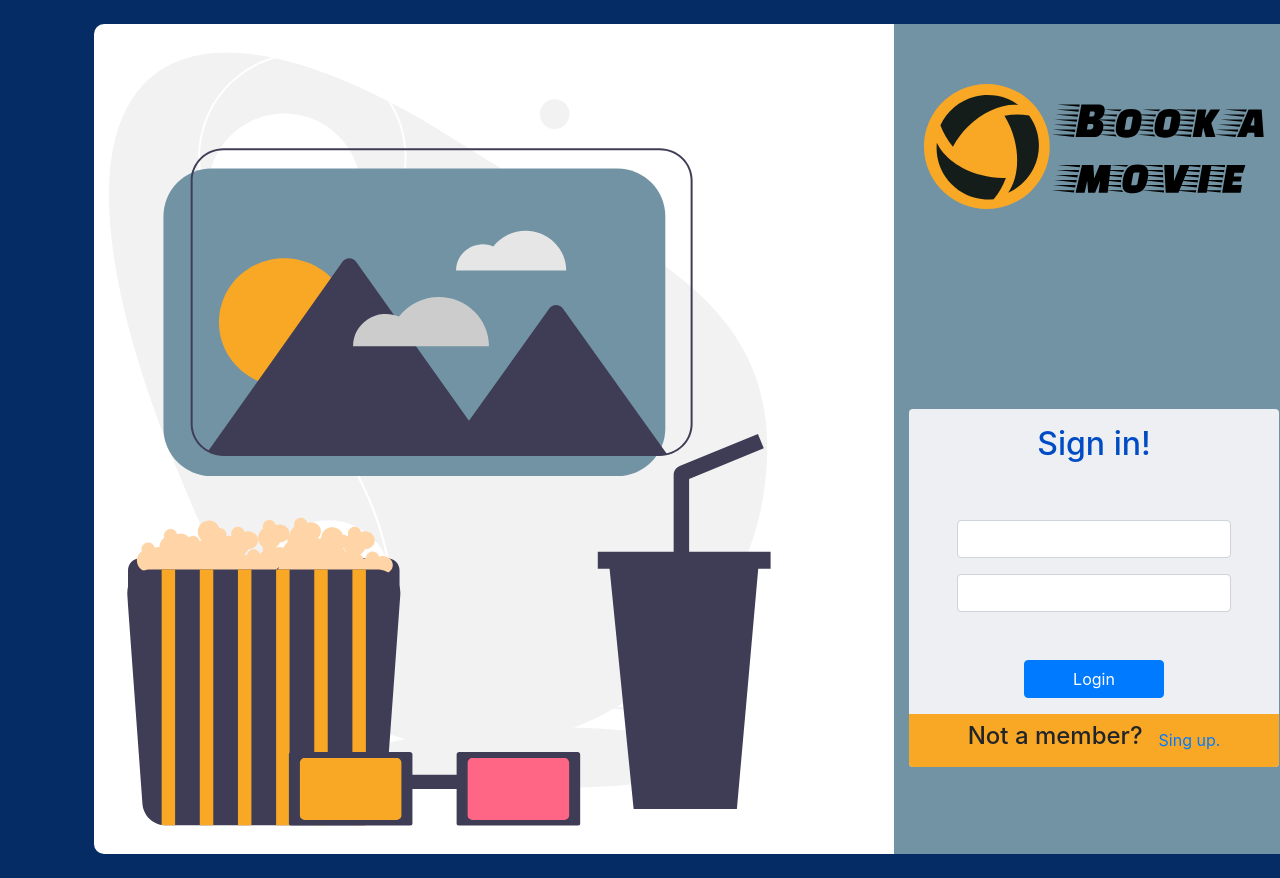
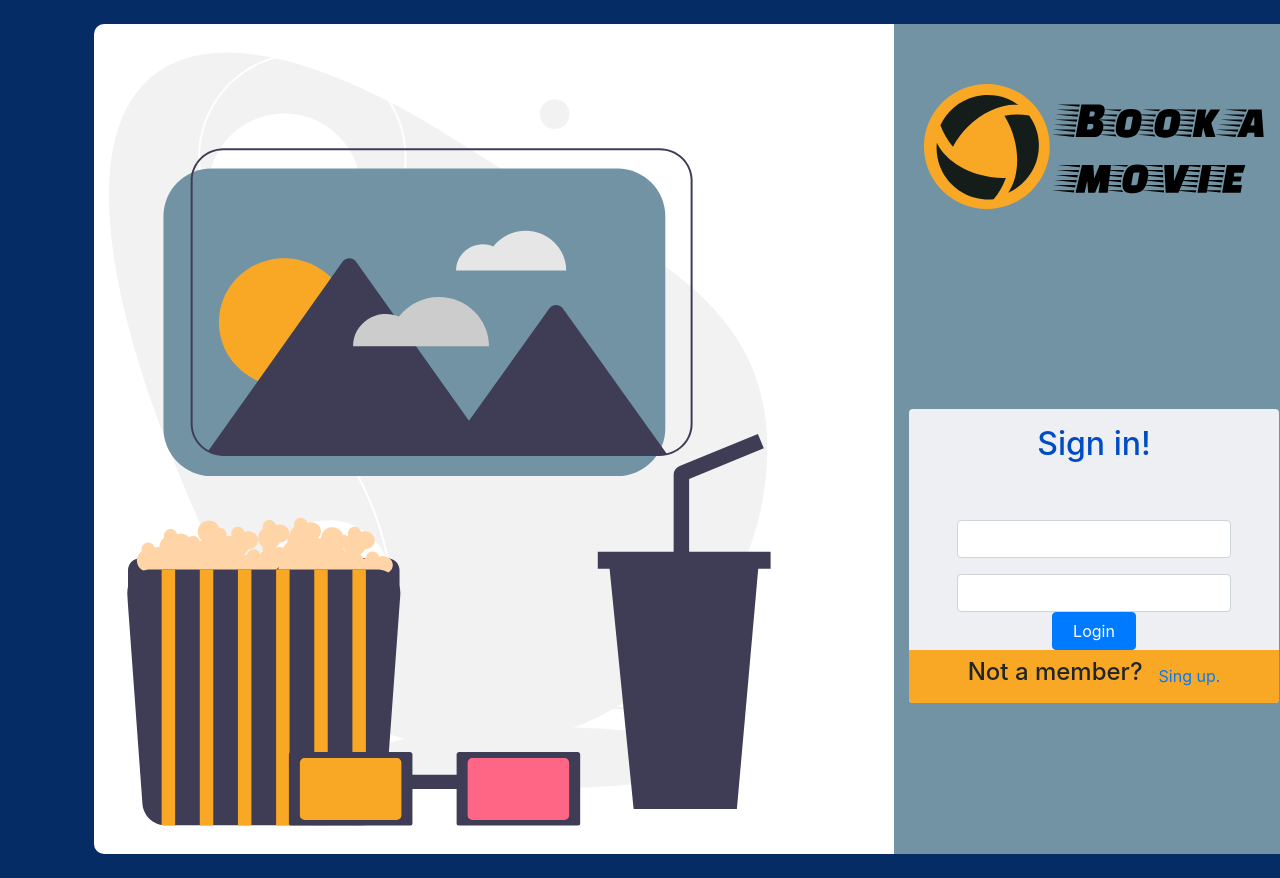
Before and after one commit to Xragez/Book-a-movie, a React (Create React App) app in the folder frontend/: page /login in a window 1280 px wide. Built offline with nearby package versions, Linux system fonts and the light colour scheme.

Commit message:
Add button component and rename Login_page to Login

```diff
--- a/frontend/src/App.js
+++ b/frontend/src/App.js
@@ -1,5 +1,5 @@
 import logo from './logo.svg';
-import Login from './pages/Login/Login_page';
+import Login from './pages/Login/Login';
 import Home from './pages/Home/Home';
 import './App.css';
 import {
@@ -21,6 +21,7 @@ function App() {
             <Home/>
           </Route>
         </Switch>
+
       </Router>
     </div>
   );
--- /dev/null
+++ b/frontend/src/components/fundamental/actions/button/Button.js
@@ -0,0 +1,26 @@
+import React from 'react'
+import PropTypes from 'prop-types'
+import styles from './Button.module.css'
+
+
+const propTypes = {
+  onClick: PropTypes.func,
+  disabled: PropTypes.bool,
+}
+
+function Button(props) {
+  return (
+    <button
+      className="btn btn-primary"
+      onClick={props.onClick}
+      disabled={props.disabled}
+    >
+      <p>
+      {props.children}
+      </p>
+    </button>
+  )
+}
+
+Button.propTypes = propTypes
+export default Button;
--- /dev/null
+++ b/frontend/src/components/fundamental/actions/button/Button.module.css
@@ -0,0 +1,4 @@
+button > p{
+  padding: 0 0.5rem;
+  margin: 0;
+}
--- a/frontend/src/pages/Login/Login_page.js
+++ b/frontend/src/pages/Login/Login.js
@@ -1,7 +1,8 @@
 import React from 'react';
-import styles from './Login_page.module.css';
+import styles from './Login.module.css';
 import loginImg from '../../assets/images/login_screen.svg'
 import logo from '../../assets/images/logo_black.svg'
+import Button from '../../components/fundamental/actions/button/Button';
 
 export default function Login() {
     return (
@@ -24,7 +25,7 @@ export default function Login() {
                             <input className="form-control mt-5"></input>
                             <input className="form-control mt-3"></input>
                             <div className="d-flex justify-content-center">
-                            <button className="btn btn-primary mt-5 mb-3 pl-5 pr-5">Login</button>
+                            <Button>Login</Button>
                             </div>
                         </div>
                         <div className={`${styles.loginFooter} d-flex flex-row justify-content-center align-items-center `}>
```
Also changed, not shown: frontend/src/pages/Login/Login.module.css (renamed from frontend/src/pages/Login/Login_page.module.css).
